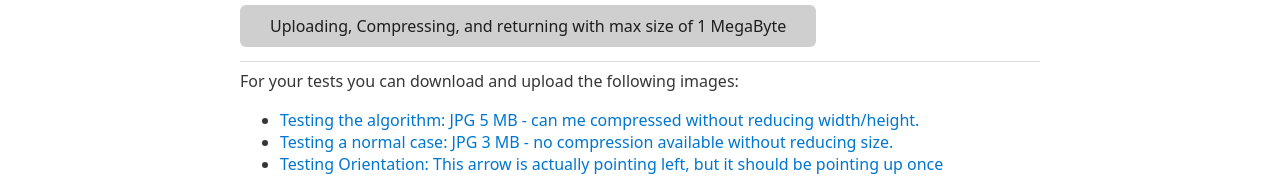
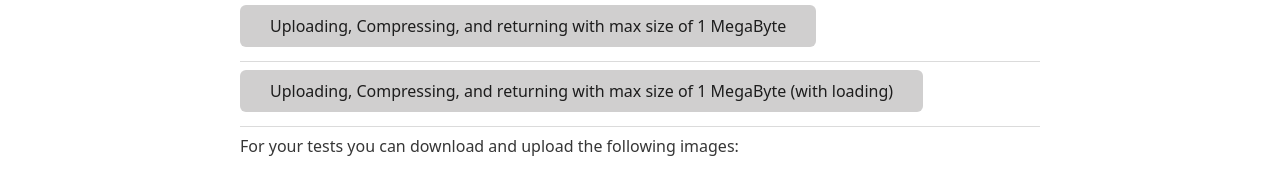
Before and after one commit to dfa1234/ngx-image-compress, an Angular app: page / in a window 1280 px wide. Shown: the part 349-525 px from the top of the page. Built offline with nearby package versions, Linux system fonts and the light colour scheme.

Commit message:
Add reject on cancel for 'uploadAndGetImageWithMaxSize' method

```diff
--- a/projects/ngx-image-compress/src/lib/image-compress.ts
+++ b/projects/ngx-image-compress/src/lib/image-compress.ts
@@ -270,7 +270,8 @@ export class ImageCompress {
 
     static byteCount = (imgString: DataUrl): number => encodeURI(imgString).split(/%..|./).length - 1;
 
-    static getImageMaxSize = async (maxSizeMb: number, debugMode: boolean, render: Renderer2): Promise<DataUrl> => {
+    static getImageMaxSize = async (maxSizeMb: number, debugMode: boolean, render: Renderer2,
+                                    rejectOnCancel = false): Promise<DataUrl> => {
         const MAX_TRIES = 10;
 
         const bytesToMB = (bytes: number) => (bytes / 1024 / 1024).toFixed(2);
@@ -279,7 +280,7 @@ export class ImageCompress {
             console.debug('NgxImageCompress - Opening upload window');
         }
 
-        let myFile: UploadResponse = (await ImageCompress.uploadFile(render, false)) as UploadResponse;
+        let myFile: UploadResponse = (await ImageCompress.uploadFile(render, false, rejectOnCancel)) as UploadResponse;
 
         let compressedFile;
 
--- a/projects/ngx-image-compress/src/lib/ngx-image-compress.service.ts
+++ b/projects/ngx-image-compress/src/lib/ngx-image-compress.service.ts
@@ -93,7 +93,7 @@ export class NgxImageCompressService {
      * If the size can't be reached, the best that can be reached will be returned in promise *rejection*
      * Put debugMode to true if you have some trouble to print some help using console.debug
      */
-    public uploadAndGetImageWithMaxSize(maxSizeMb: number = 1, debugMode = false): Promise<DataUrl> {
-        return ImageCompress.getImageMaxSize(maxSizeMb, debugMode, this.render);
+    public uploadAndGetImageWithMaxSize(maxSizeMb: number = 1, debugMode = false, rejectOnCancel = false): Promise<DataUrl> {
+        return ImageCompress.getImageMaxSize(maxSizeMb, debugMode, this.render, rejectOnCancel);
     }
 }
--- a/src/app/app.component.html
+++ b/src/app/app.component.html
@@ -40,6 +40,16 @@
     Uploading, Compressing, and returning with max size of 1 MegaByte
   </button>
   <img *ngIf="imgResultAfterResizeMax" [src]="imgResultAfterResizeMax" alt=""/>
+</section>
+
+<hr/>
+
+<section>
+  <button (click)="uploadAndReturnWithMaxSizeWithLoading()" [disabled]="loadingCompression">
+    Uploading, Compressing, and returning with max size of 1 MegaByte (with loading)
+  </button>
+  <span *ngIf="loadingCompression">Loading...</span>
+  <img *ngIf="!loadingCompression && imgResultAfterResizeMaxWithLoading" [src]="imgResultAfterResizeMaxWithLoading" alt=""/>
 </section>
 
 <hr/>
--- a/src/app/app.component.ts
+++ b/src/app/app.component.ts
@@ -12,7 +12,9 @@ export class AppComponent {
     imgResultAfterResize: DataUrl = '';
     imgResultUpload: DataUrl = '';
     imgResultAfterResizeMax: DataUrl = '';
+    imgResultAfterResizeMaxWithLoading: DataUrl = '';
     imgResultMultiple: UploadResponse[] = [];
+    loadingCompression = false;
 
     constructor(private imageCompress: NgxImageCompressService) {}
 
@@ -68,7 +70,7 @@ export class AppComponent {
             },
             (result: string) => {
                 console.error(
-                    "The compression algorithm didn't succed! The best size we can do is",
+                    "The compression algorithm didn't succeed! The best size we can do is",
                     this.imageCompress.byteCount(result),
                     'bytes'
                 );
@@ -76,4 +78,32 @@ export class AppComponent {
             }
         );
     }
+
+    uploadAndReturnWithMaxSizeWithLoading() {
+        this.loadingCompression = true;
+        return this.imageCompress.uploadAndGetImageWithMaxSize(1, true, true).then(
+            (result: DataUrl) => {
+                this.imgResultAfterResizeMaxWithLoading = result;
+            },
+            (result: any) => {
+                if(result instanceof Error) {
+                    if((result as Error).message.includes("no file selected")) {
+                        console.log("No file selected");
+                    } else {
+                        console.error("Unknown error:", result);
+                    }
+                } else {
+                    let strResult = result as string;
+                    console.error(
+                        "The compression algorithm didn't succeed! The best size we can do is",
+                        this.imageCompress.byteCount(strResult),
+                        'bytes'
+                    );
+                    this.imgResultAfterResizeMaxWithLoading = strResult;
+                }
+            }
+        ).finally(() => {
+            this.loadingCompression = false;
+        });
+    }
 }
```
